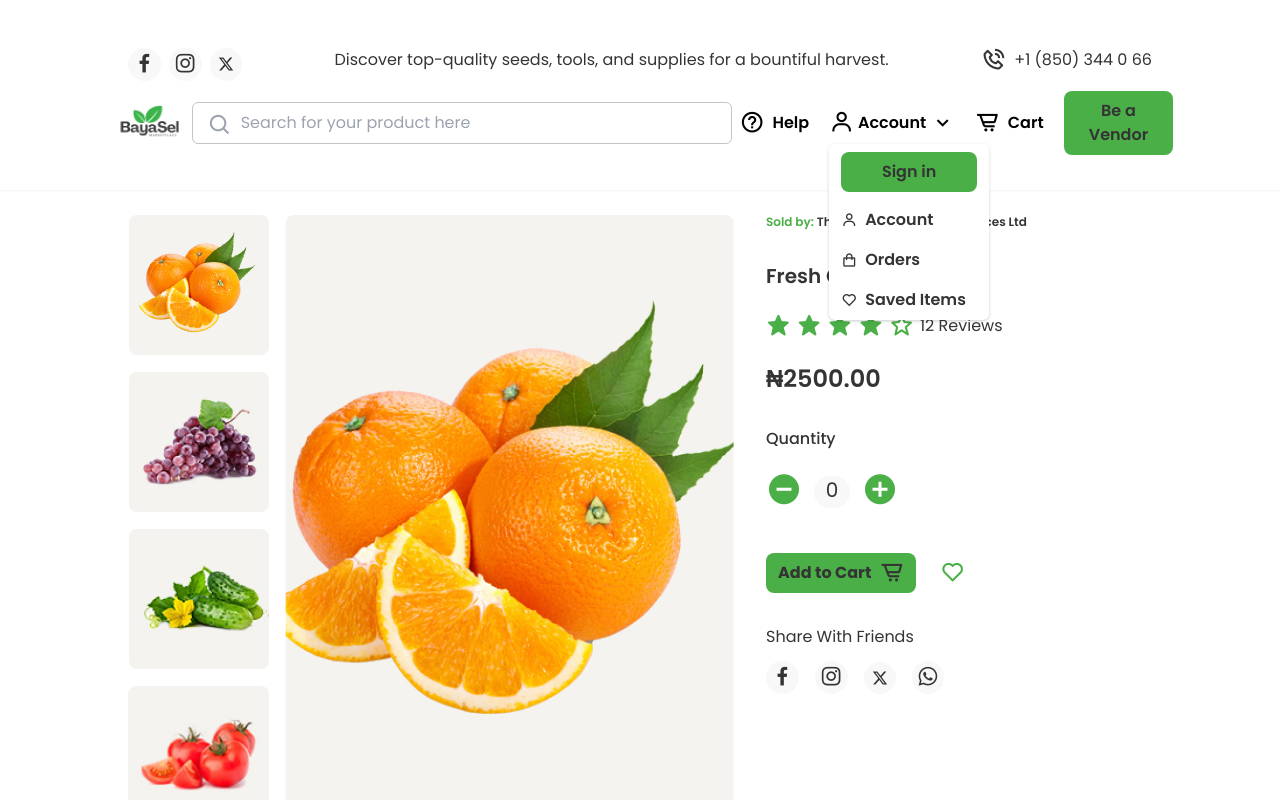
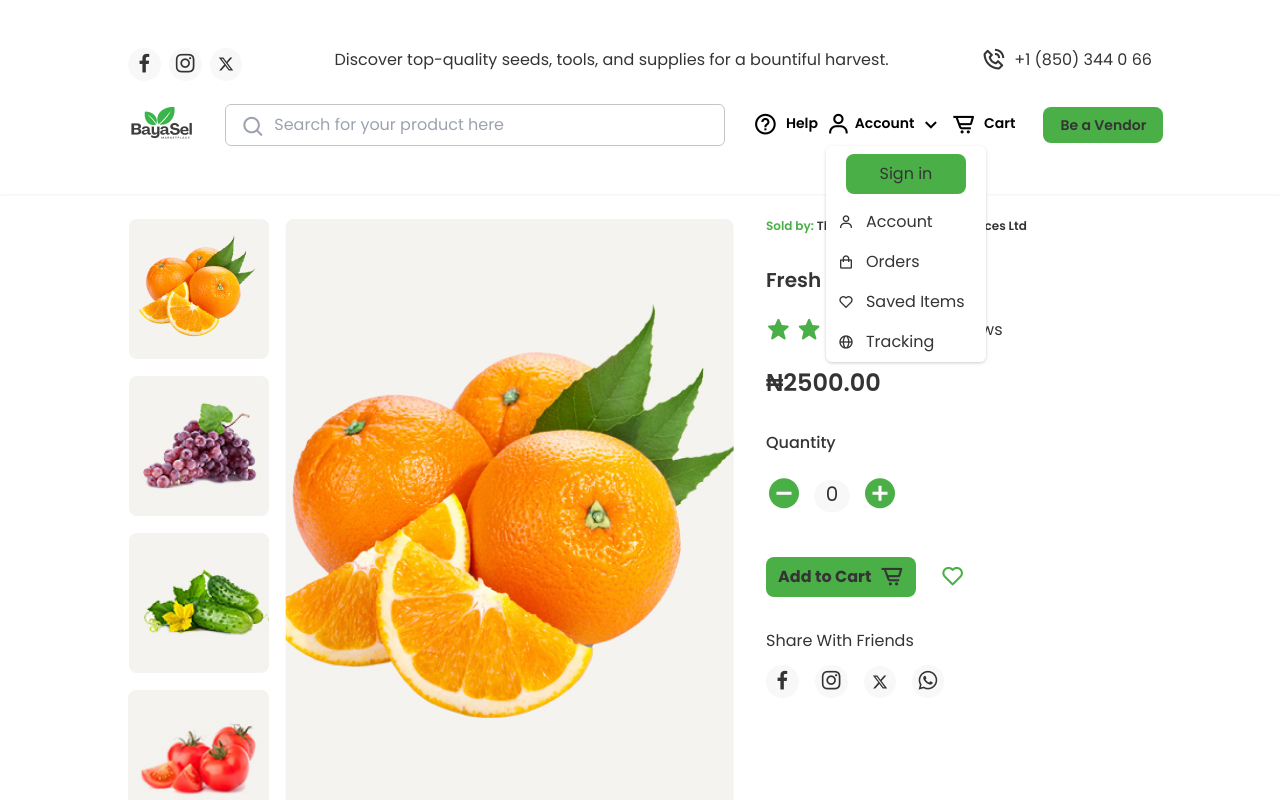
Before and after one commit to BayaSel/BayaSel, a React (Vite) app: page / in a window 1280 px wide. Both pictures are taken after a click on the button "Account". Shown: the top 800 px of the page. Built offline with nearby package versions, Linux system fonts and the light colour scheme.

Commit message:
style: retouching header

```diff
--- a/package.json
+++ b/package.json
@@ -32,6 +32,6 @@
     "eslint-plugin-react-refresh": "^0.4.6",
     "postcss": "^8.4.38",
     "tailwindcss": "^3.4.4",
-    "vite": "^5.2.0"
+    "vite": "^5.3.1"
   }
 }
--- a/src/components/AccountList.jsx
+++ b/src/components/AccountList.jsx
@@ -6,7 +6,7 @@ function AccountList() {
   return (
     <div>
       <Popover>
-        <Popover.Button className="relative focus:outline-none flex gap-1 hover:text-[#4BAF47]">
+        <Popover.Button className="relative focus:outline-none flex text-sm gap-1 hover:text-[#4BAF47]">
           <i className="bx bx-sm bx-user"></i>
           <p className="hidden lg:block font-semibold">Account</p>
           <i className="bx bx-sm bx-chevron-down hidden lg:block"></i>
@@ -21,21 +21,25 @@ function AccountList() {
           leaveTo="opacity-0 translate-y-1"
         >
           <Popover.Panel className="z-10 absolute right-3 lg:right-auto mt-2">
-            <div className="w-[120px] lg:w-[160px] bg-white text-[#343434] font-semibold font-poppins text-xs lg:text-base flex flex-col justify-center drop-shadow rounded-md">
-              <button className="bg-[#4BAF47] hover:bg-[#5ad356] rounded-lg mx-3 my-2 py-2 px-2 lg:px-4">
+            <div className="w-[120px] lg:w-[160px] bg-white text-[#343434] font-normal font-poppins text-xs lg:text-base flex flex-col justify-center drop-shadow rounded-md mx-auto">
+              <button className="bg-[#4BAF47] hover:bg-[#5ad356] rounded-lg mx-5 my-2 py-2 px-2 lg:px-3">
                 Sign in
               </button>
-              <button className="flex items-center gap-2 hover:bg-[#F8F8F8] px-3 py-1 lg:py-2">
+              <button className="flex items-center gap-3 hover:bg-[#F8F8F8] px-3 py-1 lg:py-2">
                 <i className="bx bx-user"></i>
                 <p>Account</p>
               </button>
-              <button className="flex items-center gap-2 hover:bg-[#F8F8F8] px-3 py-1 lg:py-2">
+              <button className="flex items-center gap-3 hover:bg-[#F8F8F8] px-3 py-1 lg:py-2">
                 <i className="bx bx-shopping-bag"></i>
                 <p>Orders</p>
               </button>
-              <button className="flex items-center gap-2 hover:bg-[#F8F8F8] px-3 py-1 lg:py-2">
+              <button className="flex items-center gap-3 hover:bg-[#F8F8F8] px-3 py-1 lg:py-2">
                 <i className="bx bx-heart"></i>
                 <p>Saved Items</p>
+              </button>
+              <button className="flex items-center gap-3 hover:bg-[#F8F8F8] px-3 py-1 lg:py-2">
+              <i class='bx bx-globe'></i>
+                <p>Tracking</p>
               </button>
             </div>
           </Popover.Panel>
--- a/src/components/Header.jsx
+++ b/src/components/Header.jsx
@@ -32,11 +32,11 @@ function Header() {
           </div>
 
           {/* Search Field */}
-          <div className="hidden lg:block relative text-[#343434] ">
+          <div className="hidden md:flex relative text-[#343434]">
             <input
               type="text"
               placeholder="Search for your product here"
-              className="relative pl-6 lg:pl-12 pr-3 py-2 w-[100%] md:w-[360px] lg:w-[540px] bg-white rounded-md border border-[#C4C4C4] focus:outline-none focus:border-green-600 text-[8px] md:text-xs lg:text-base"
+              className="relative pl-6 lg:pl-12 pr-3 py-2 w-[500px] bg-white rounded-md border border-[#C4C4C4] focus:outline-none focus:border-green-600 text-[8px] md:text-xs lg:text-base"
             />
             <button className="absolute inset-y-3 left-0 items-center pl-1 lg:pl-4 z-2 cursor-pointer ">
               <i className="bx bx-search bx-sm text-gray-400 hover:text-black"></i>
@@ -44,8 +44,8 @@ function Header() {
           </div>
 
           {/* other nav items */}
-          <div className="flex gap-1 lg:gap-3 pl-2">
-            <div className="flex gap-5 items-center text-base font-semibold ">
+          <div className="flex gap-1 pl-2">
+            <div className="flex gap-2 items-center text-sm font-semibold ">
               <button className="hidden lg:flex gap-2 hover:text-[#4BAF47]">
                 <i className="bx bx-sm bx-help-circle"></i>
                 <p>Help</p>
@@ -55,14 +55,14 @@ function Header() {
                 <i className="bx bx-sm bx-cart-alt"></i>
                 <p className="hidden lg:block">Cart</p>
               </Link>
-              <button className="hidden lg:block bg-[#4BAF47] hover:bg-[#5ad356] rounded-lg text-[#343434] font-semibold px-4 py-2">
+              <button className="hidden lg:block lg:w-[120px] ml-5 bg-[#4BAF47] hover:bg-[#5ad356] rounded-lg text-[#343434] font-semibold px-4 py-2">
                 Be a Vendor
               </button>
             </div>
           </div>
         </nav>
 
-        <div className="lg:hidden text-[#343434] w-11/12 mx-auto mb-1">
+        <div className="md:hidden text-[#343434] w-11/12 mx-auto mb-1">
           <input
             type="text"
             placeholder="Search for your product here"
```
Also changed, not shown: 1 other file (tests, documents, lock files or other folders).
